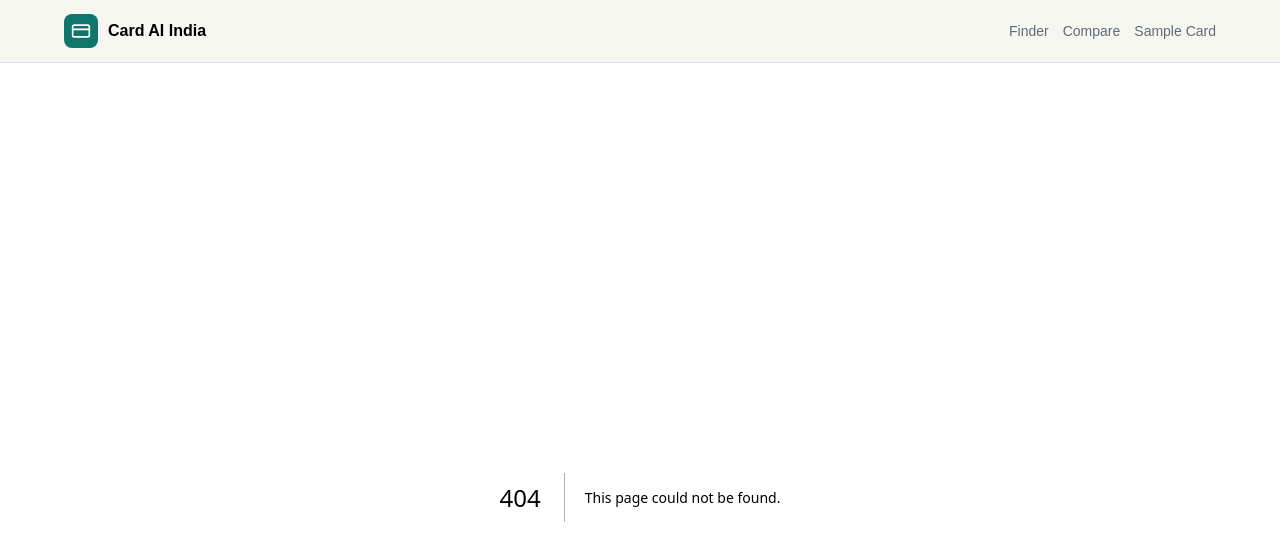
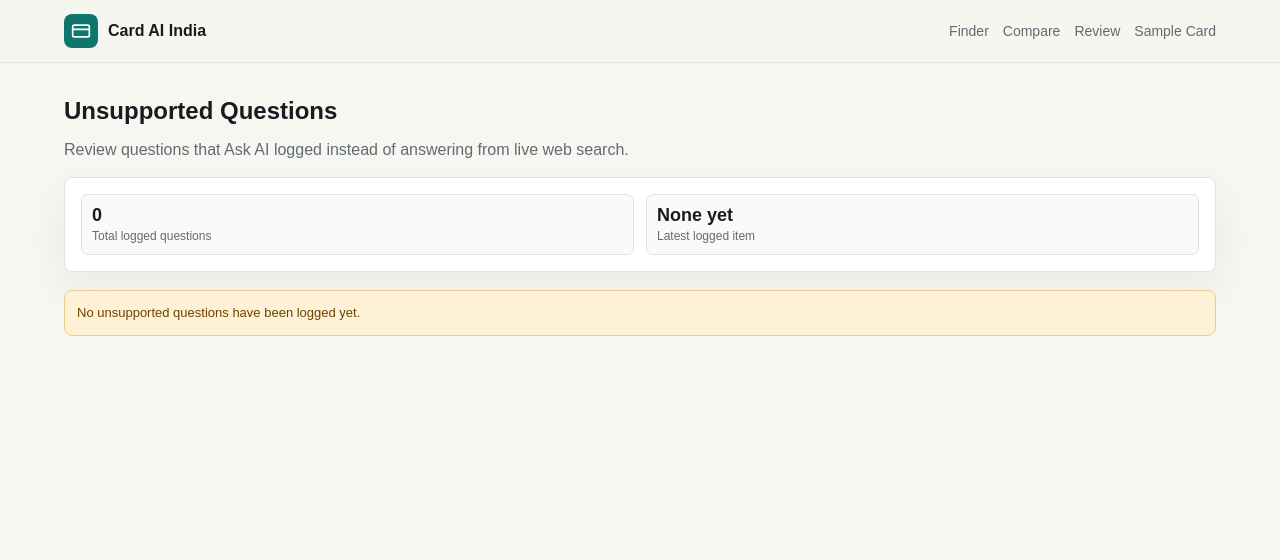
Before and after one commit to nrj1007/simplify-cards, a Next.js app: page /review/questions in a window 1280 px wide. Before the commit this address had no page. Shown: the top 560 px of the page. Built offline with nearby package versions, Linux system fonts and the light colour scheme.

Commit message:
Add unsupported-question review page

```diff
--- a/app/globals.css
+++ b/app/globals.css
@@ -376,6 +376,41 @@ textarea {
   border-left: 4px solid var(--brand);
 }
 
+.review-summary {
+  display: grid;
+  gap: 12px;
+  grid-template-columns: repeat(auto-fit, minmax(220px, 1fr));
+  padding: 16px;
+}
+
+.review-list {
+  display: grid;
+  gap: 14px;
+}
+
+.review-item {
+  padding: 16px;
+}
+
+.review-item-head {
+  align-items: center;
+  display: flex;
+  flex-wrap: wrap;
+  gap: 10px;
+  justify-content: space-between;
+}
+
+.review-item-head strong {
+  font-size: 16px;
+}
+
+.review-actions {
+  display: flex;
+  flex-wrap: wrap;
+  gap: 8px;
+  margin-top: 10px;
+}
+
 .compare-table {
   background: var(--panel);
   border: 1px solid var(--line);
--- a/app/layout.tsx
+++ b/app/layout.tsx
@@ -24,6 +24,7 @@ export default function RootLayout({ children }: Readonly<{ children: ReactNode
             <nav className="nav" aria-label="Primary navigation">
               <Link href="/finder">Finder</Link>
               <Link href="/compare">Compare</Link>
+              <a href="/review/questions">Review</a>
               <Link href="/cards/sbi-cashback">Sample Card</Link>
             </nav>
           </header>
--- /dev/null
+++ b/app/review/questions/page.tsx
@@ -0,0 +1,65 @@
+import { readUnsupportedQuestionLog } from "@/lib/question-logs";
+
+function formatLoggedAt(value: string) {
+  const date = new Date(value);
+  return new Intl.DateTimeFormat("en-IN", {
+    dateStyle: "medium",
+    timeStyle: "short"
+  }).format(date);
+}
+
+function summarizeConstraints(entry: Awaited<ReturnType<typeof readUnsupportedQuestionLog>>[number]) {
+  const parts: string[] = [];
+
+  if (entry.input.maxAnnualFee !== undefined) parts.push(`Fee <= Rs ${entry.input.maxAnnualFee.toLocaleString("en-IN")}`);
+  if (entry.input.wantsLounge) parts.push("Needs lounge");
+  if (entry.input.wantsLifetimeFree) parts.push("Needs LTF");
+
+  return parts.length > 0 ? parts.join(" • ") : "No extra constraints";
+}
+
+export default async function ReviewQuestionsPage() {
+  const entries = await readUnsupportedQuestionLog();
+
+  return (
+    <section className="section">
+      <div className="page-title">
+        <h1>Unsupported Questions</h1>
+        <p>Review questions that Ask AI logged instead of answering from live web search.</p>
+      </div>
+
+      <div className="panel review-summary" style={{ margin: "18px 0" }}>
+        <div className="stat">
+          <strong>{entries.length}</strong>
+          <span>Total logged questions</span>
+        </div>
+        <div className="stat">
+          <strong>{entries[0] ? formatLoggedAt(entries[0].loggedAt) : "None yet"}</strong>
+          <span>Latest logged item</span>
+        </div>
+      </div>
+
+      {entries.length === 0 ? (
+        <div className="notice">No unsupported questions have been logged yet.</div>
+      ) : (
+        <div className="review-list">
+          {entries.map((entry, index) => (
+            <article className="panel review-item" key={`${entry.loggedAt}-${index}`}>
+              <div className="review-item-head">
+                <strong>{entry.query || "Untitled question"}</strong>
+                <span className="badge">{formatLoggedAt(entry.loggedAt)}</span>
+              </div>
+              <p className="muted">{entry.reason}</p>
+              <div className="meta">
+                <span>Constraints: {summarizeConstraints(entry)}</span>
+              </div>
+              <div className="review-actions">
+                <span className="badge">Next step: update card dataset manually</span>
+              </div>
+            </article>
+          ))}
+        </div>
+      )}
+    </section>
+  );
+}
--- a/lib/ask-ai.ts
+++ b/lib/ask-ai.ts
@@ -3,17 +3,12 @@ import path from "node:path";
 import { answerFromCards } from "./recommend";
 import type { CardScore } from "./types";
 import type { RecommendationInput } from "./types";
+import { unsupportedQuestionLogPath } from "./question-logs";
+import type { UnsupportedQuestionLogEntry } from "./question-logs";
 
 export type AskAiResult = ReturnType<typeof answerFromCards> & {
   needsDatabaseUpdate?: boolean;
   unsupportedReason?: string;
-};
-
-export type UnsupportedQuestionLogEntry = {
-  query: string;
-  loggedAt: string;
-  reason: string;
-  input: RecommendationInput;
 };
 
 const temporalKeywords = [
@@ -34,7 +29,6 @@ const temporalKeywords = [
   "now"
 ];
 
-const unsupportedQuestionLogPath = path.join(process.cwd(), "data", "question-logs", "unsupported-questions.json");
 const defaultAskModel = process.env.OPENAI_ASK_MODEL ?? "gpt-5-mini";
 
 function normalizeQuery(query?: string) {
--- /dev/null
+++ b/lib/question-logs.ts
@@ -0,0 +1,24 @@
+import fs from "node:fs/promises";
+import path from "node:path";
+import type { RecommendationInput } from "./types";
+
+export type UnsupportedQuestionLogEntry = {
+  query: string;
+  loggedAt: string;
+  reason: string;
+  input: RecommendationInput;
+};
+
+export const unsupportedQuestionLogPath = path.join(process.cwd(), "data", "question-logs", "unsupported-questions.json");
+
+export async function readUnsupportedQuestionLog() {
+  try {
+    const content = await fs.readFile(unsupportedQuestionLogPath, "utf8");
+    const entries = JSON.parse(content) as UnsupportedQuestionLogEntry[];
+
+    return [...entries].sort((left, right) => right.loggedAt.localeCompare(left.loggedAt));
+  } catch (error) {
+    if ((error as NodeJS.ErrnoException).code === "ENOENT") return [];
+    throw error;
+  }
+}
```
Also changed, not shown: 1 other file (tests, documents, lock files or other folders).
